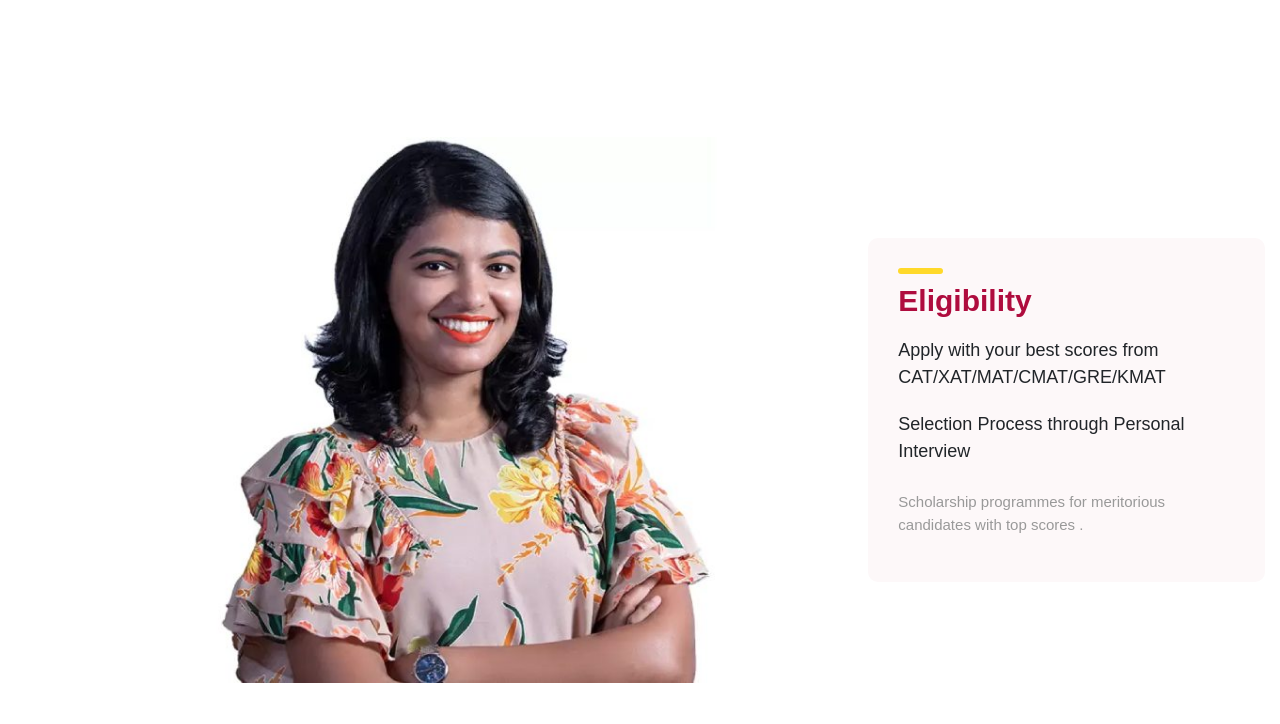
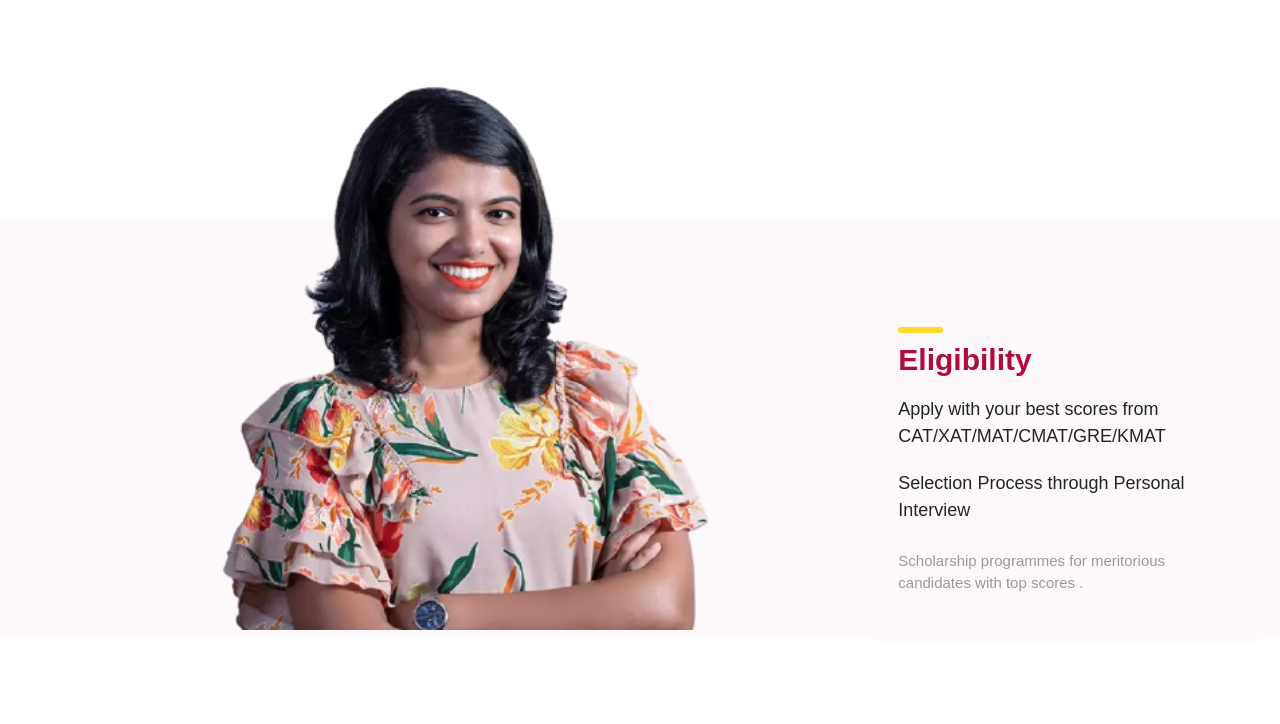
Before and after one commit to ajaythekkiniyil/campaign-mba-page, a plain HTML site: page index.html in a window 1280 px wide. Shown: the part 1836-2560 px from the top of the page. Drawn offline with Linux system fonts and the light colour scheme; a web font is replaced by a local one.

Commit message:
5th commit

```diff
--- a/index.html
+++ b/index.html
@@ -1256,8 +1256,32 @@
       .sticky #admission-enq {
          visibility: unset !important;
       }
+      @media (min-width:1024px){
+
+         .eligiblity {
+            margin-top: 160px;
+            margin-bottom: 40px;
+            padding: 80px 0;
+            background: #fdf8f9;
+            height: 420px;
+         }
+         .eligiblity img {
+            width: 100%;
+            margin-top: -224px;
+         }
+      }
 
       @media (max-width: 480px) {
+         .eligiblity {
+            padding: 80px 0;
+            background: #fdf8f9;
+         }
+         .eligiblity img {
+            width: 100%;
+            margin-bottom: -20px;
+         }
+
+
          .country_code_blk {
             margin-bottom: 1rem;
          }
@@ -1896,9 +1920,7 @@
          top: 50%;
          z-index: 1;
          }*/
-      .eligiblity {
-         padding: 80px 0;
-      }
+
 
       .eligiblity img {
          border-radius: 10px;
@@ -2445,7 +2467,7 @@
       <div class="container">
          <div class="row">
             <div class="col-lg-8">
-               <img src="img/mba-banner.jpg">
+               <img src="img/mba-banner.png">
             </div>
             <div class="col-lg-4 text_box">
                <div class="premium">
```
Also changed, not shown: img/mba-banner.jpg (deleted), img/mba-banner.png (added).
